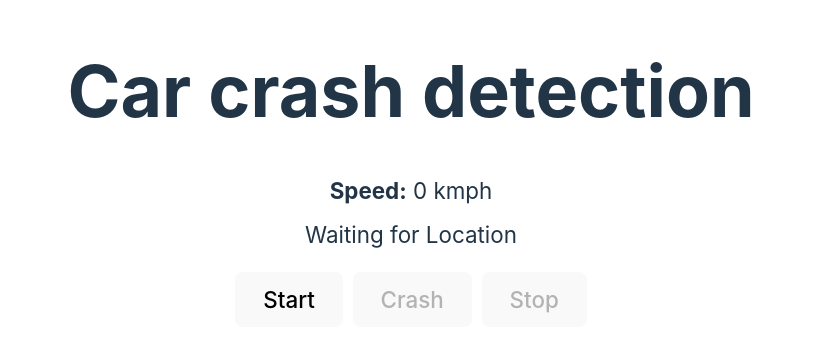
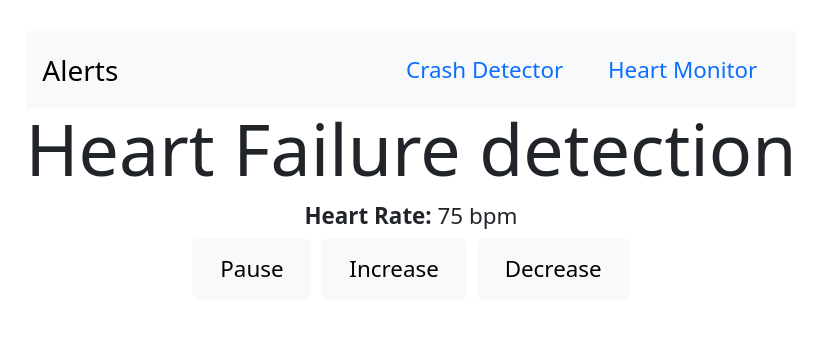
Before and after one commit to sarvani1997/crash-detection, a React (Vite) app: page /heart_monitor in a window 1280 px wide. Shown: the part 232-584 px from the top of the page, without its empty margins (229-1051 px from the left). Built offline with nearby package versions, Linux system fonts and the light colour scheme; no server answers.

Commit message:
add nav-bar

```diff
--- a/index.html
+++ b/index.html
@@ -3,6 +3,7 @@
   <head>
     <meta charset="UTF-8" />
     <link rel="icon" type="image/svg+xml" href="/vite.svg" />
+    <link href="https://cdn.jsdelivr.net/npm/bootstrap@5.3.0-alpha1/dist/css/bootstrap.min.css" rel="stylesheet" integrity="sha384-GLhlTQ8iRABdZLl6O3oVMWSktQOp6b7In1Zl3/Jr59b6EGGoI1aFkw7cmDA6j6gD" crossorigin="anonymous"/>
     <meta name="viewport" content="width=device-width, initial-scale=1.0" />
     <title>Car Crash</title>
   </head>
--- a/package.json
+++ b/package.json
@@ -10,6 +10,7 @@
   },
   "dependencies": {
     "axios": "^1.2.3",
+    "bootstrap": "^5.3.0-alpha1",
     "react": "^18.2.0",
     "react-dom": "^18.2.0",
     "react-router-dom": "5.2.0"
--- a/src/HeartMonitoring.jsx
+++ b/src/HeartMonitoring.jsx
@@ -5,6 +5,7 @@ import axios from "axios";
 function HeartMonitoring() {
   const [heartRate, setHeartRate] = useState(70);
   const [type, setType] = useState("neutral");
+  const [msgSent, setMsgSent] = useState(false)
 
   const sendMsg = async () => {
     await axios.post(`https://webapi.sweettree.org/send_heartfail_msg`, {});
@@ -13,10 +14,12 @@ function HeartMonitoring() {
   useEffect(() => {
     if (heartRate === 145) {
       console.log("high Heart rate");
+      setMsgSent(true)
       sendMsg();
     }
     if (heartRate === 45) {
       console.log("low Heart rate");
+      setMsgSent(true)
       sendMsg();
     }
     let id;
@@ -80,7 +83,10 @@ function HeartMonitoring() {
   return (
     <main>
       <h1>Heart Failure detection</h1>
+      {msgSent ?
+      <h3>Heart Failure --- Message Sent</h3> :
       <div>
+        <div>
         <b>Heart Rate:</b> {heartRate} bpm
       </div>
 
@@ -94,6 +100,9 @@ function HeartMonitoring() {
       <button style={buttonStyle} onClick={onDecrease}>
         Decrease
       </button>
+      </div>
+      }
+
     </main>
   );
 }
--- a/src/main.jsx
+++ b/src/main.jsx
@@ -1,11 +1,61 @@
-import React from "react";
+import {StrictMode} from "react";
 import ReactDOM from "react-dom/client";
 import CrashDetector from "./CrashDetector";
 import HeartMonitoring from "./HeartMonitoring";
 import "./index.css";
 
+import { BrowserRouter as Router, Switch, Route } from 'react-router-dom';
+
+const Navbar = () => {
+  return (
+    <nav className="navbar navbar-expand-lg bg-light">
+      <div className="container-fluid">
+        <a className="navbar-brand color" href="/">
+          Alerts
+        </a>
+        <ul className="nav justify-content-end">
+        <li className="nav-item">
+                <a
+                  className="nav-link color"
+                  aria-current="page"
+                  href="/crash_detector"
+                >
+                  Crash Detector
+                </a>
+              </li>
+              <li className="nav-item">
+                <a
+                  className="nav-link color"
+                  aria-current="page"
+                  href="/heart_monitor"
+                >
+                  Heart Monitor
+                </a>
+              </li>
+        </ul>
+      </div>
+    </nav>
+  );
+};
+
+const App = () => {
+  return (
+    <StrictMode>
+      <Navbar/>
+      <Switch>
+        <Route exact path='/crash_detector'>
+          <CrashDetector />
+        </Route>
+        <Route exact path='/heart_monitor'>
+          <HeartMonitoring />
+        </Route>
+      </Switch>
+    </StrictMode>
+  );
+};
+
 ReactDOM.createRoot(document.getElementById("root")).render(
-  <React.StrictMode>
-    <CrashDetector />
-  </React.StrictMode>
+  <Router>
+  <App />
+</Router>,
 );
```
Also changed, not shown: 1 other file (tests, documents, lock files or other folders).
